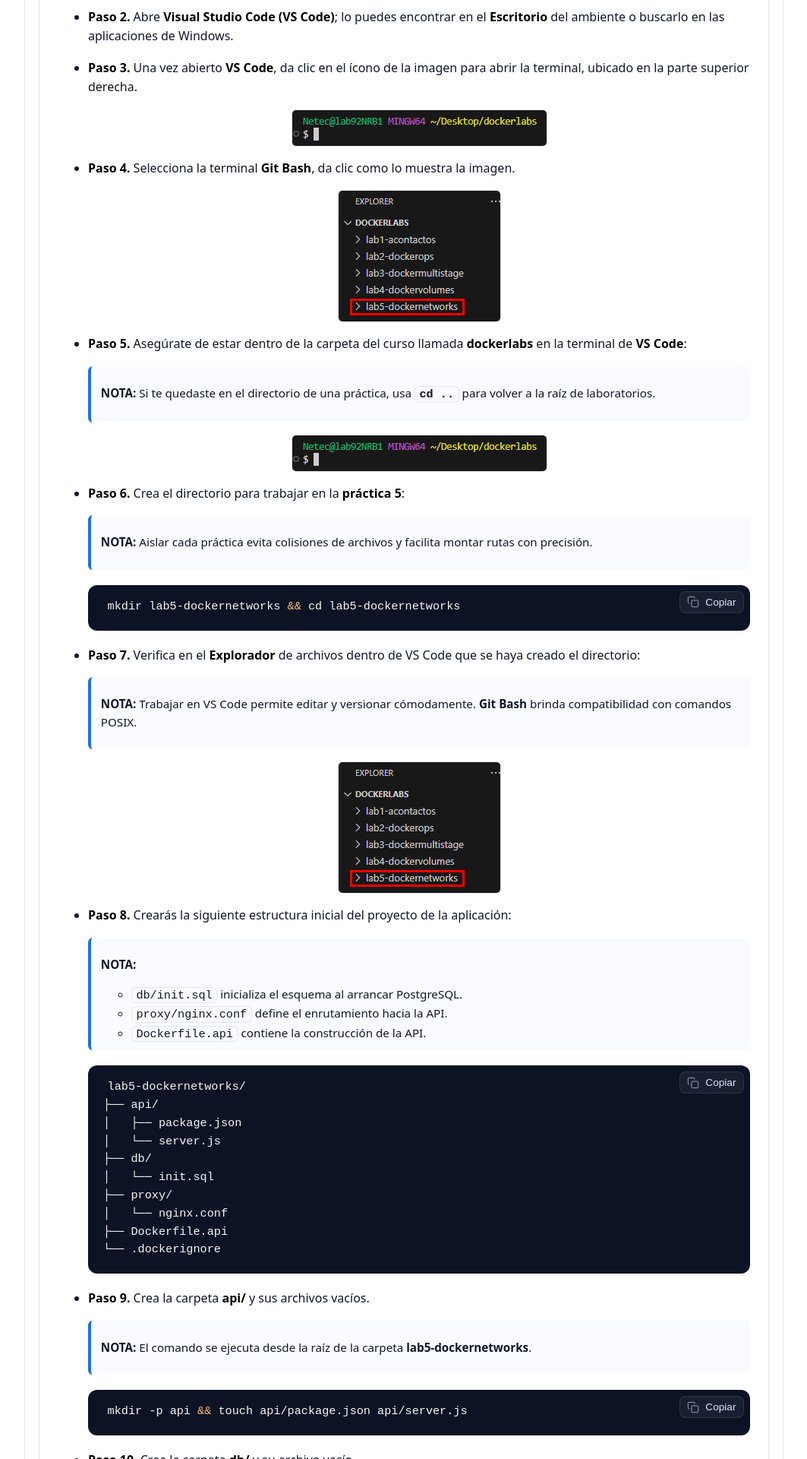
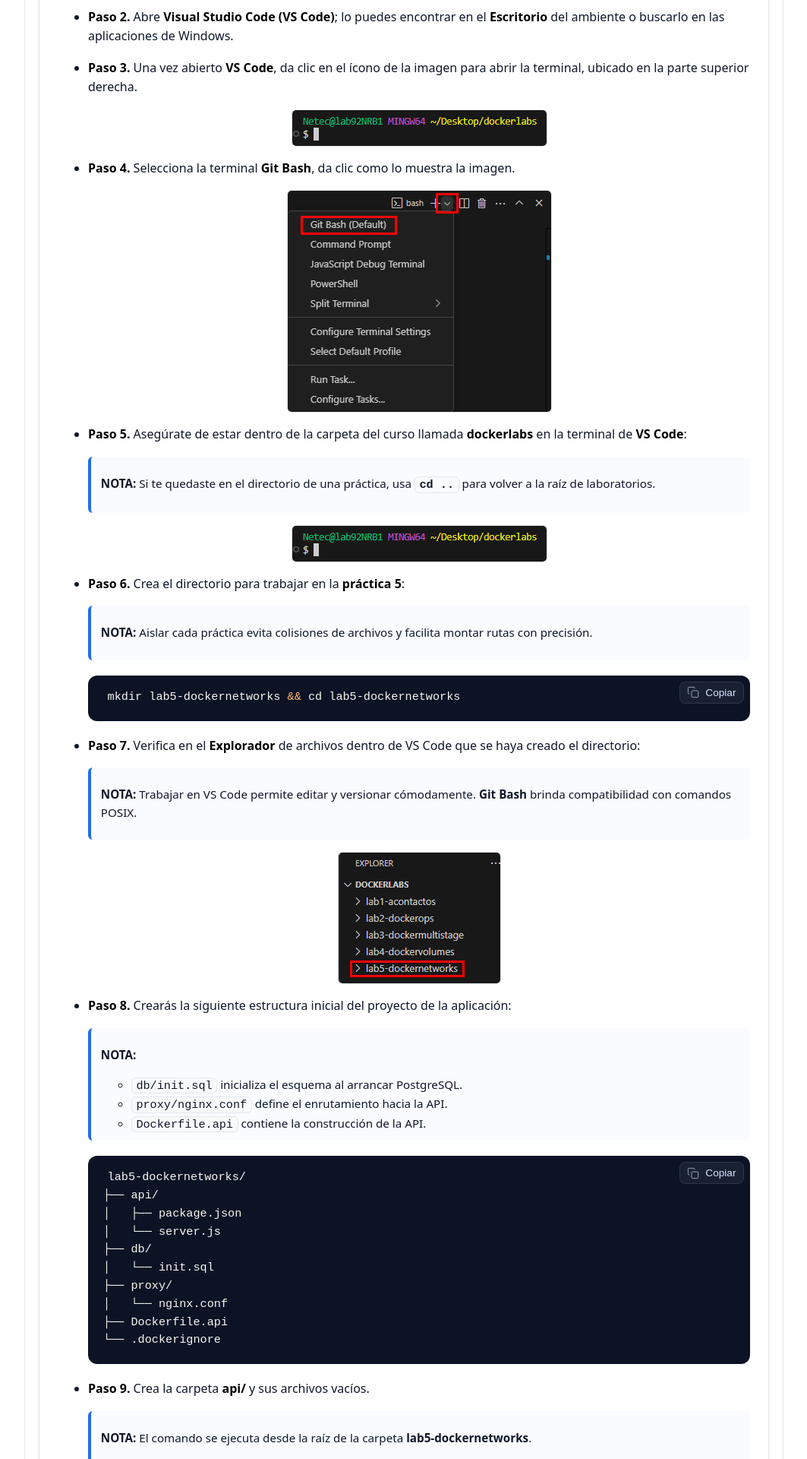
Before and after one commit to Netec-Mx/DOCK_KUB_V2, a Jekyll site: the page built from labs/capitulo5/lab5.md, in a window 1280 px wide. Shown: the part 1318-3238 px from the top of the page at 76% size, without its empty margins (108-1171 px from the left). Built offline with Jekyll 4.4.1, drawn with Linux system fonts in a browser that asks for light colours.

Commit message:
Ajustes imagen lab5

```diff
--- a/labs/capitulo5/lab5.md
+++ b/labs/capitulo5/lab5.md
@@ -62,7 +62,7 @@
 
 - **Paso 4.** Selecciona la terminal **Git Bash**, da clic como lo muestra la imagen.
 
-  ![micint]({{ page.images_base | relative_url }}/2.png)
+  ![micint]({{ page.images_base | relative_url }}/20.png)
 
 - **Paso 5.** Asegúrate de estar dentro de la carpeta del curso llamada **dockerlabs** en la terminal de **VS Code**:
 
```
